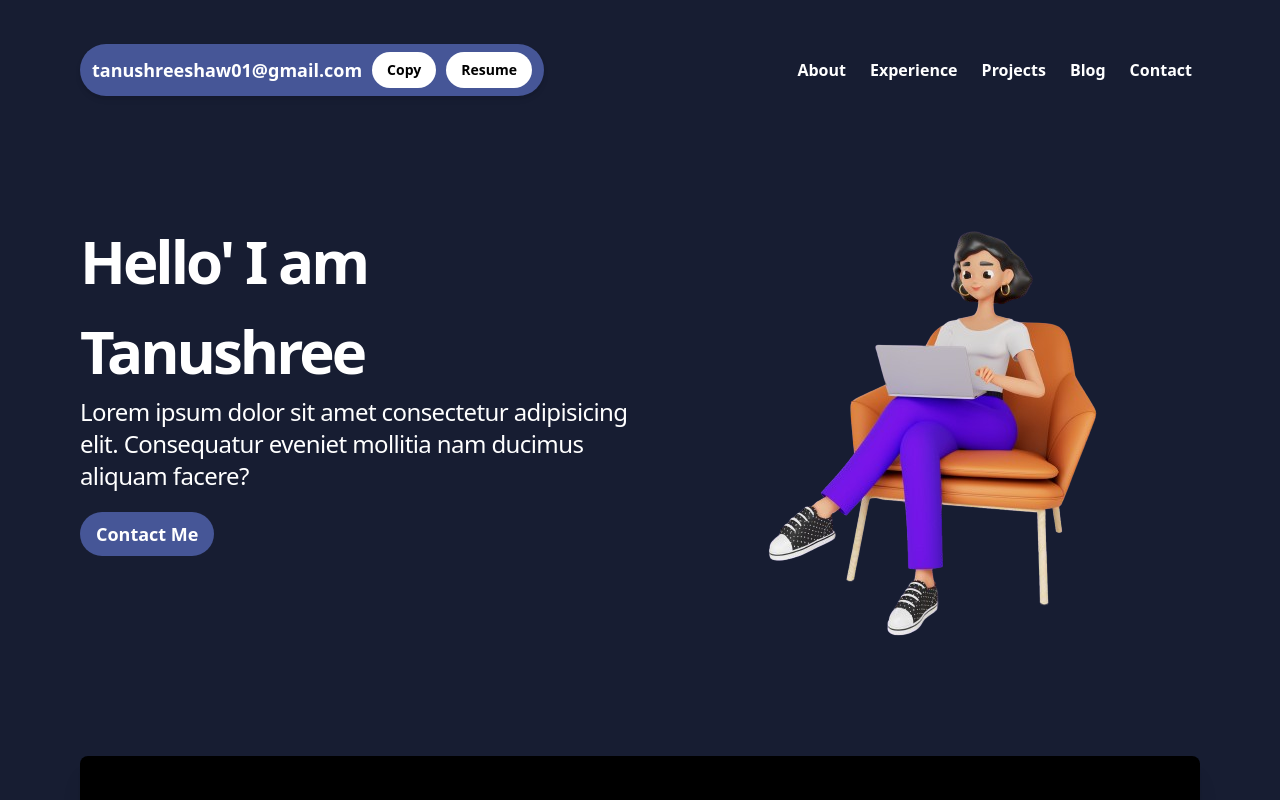
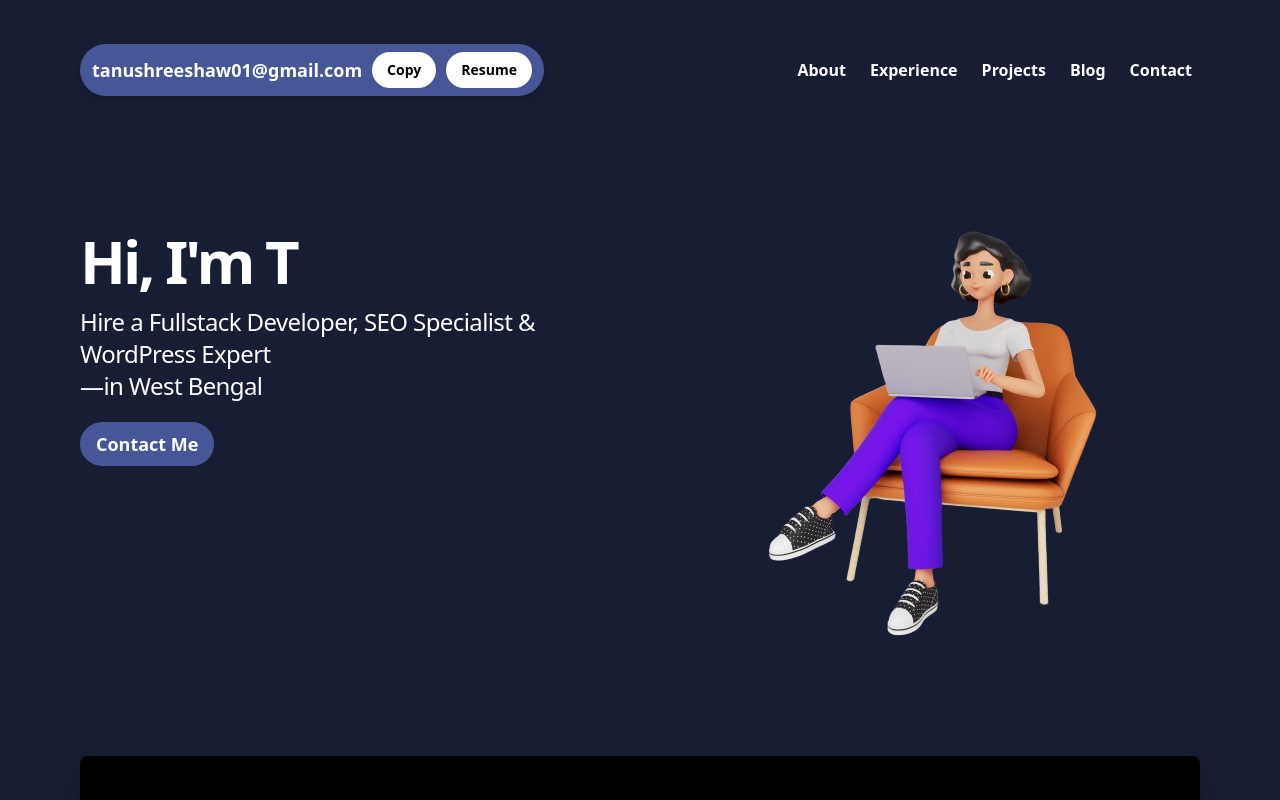
Before and after one commit to tsdebug/my-portfolio-react, a React (Vite) app: page / in a window 1280 px wide. Shown: the top 800 px of the page. Built offline with nearby package versions, Linux system fonts and the light colour scheme.

Commit message:
Changed the intro part of the home page

```diff
--- a/src/Components/Home/Home.jsx
+++ b/src/Components/Home/Home.jsx
@@ -1,11 +1,14 @@
 import React from 'react'
 import avatarImg from "../../assets/A.png"
+import TextChange from "../TextChange";
+
 const Home = () => {
     return (
         <div className='text-white flex w-full justify-between items-start p-10 md:p-20'>
             <div className='md:w-2/4 md:pt-10'>
-                <h1 className='text-3xl md:text-6xl font-bold flex leading-normal tracking-tighter'>Hello' I am Tanushree</h1>
-                <p className='text-sm md:text-2xl tracking-tight'>Lorem ipsum dolor sit amet consectetur adipisicing elit. Consequatur eveniet mollitia nam ducimus aliquam facere?</p>
+                <h1 className='text-3xl md:text-6xl font-bold flex leading-normal tracking-tighter'><TextChange /></h1>
+                <p className='text-sm md:text-2xl tracking-tight'>Hire a Fullstack Developer, SEO Specialist & WordPress Expert</p>
+                <p className='text-sm md:text-2xl tracking-tight'>—in West Bengal</p>
                 <button className='mt-5 md:md-10 text-white py-2 px-3 text-sm md:text-lg md:py-2 md:px-4 hover:opacity-85 duration-300 hover:scale-105 font-semibold rounded-3xl bg-[#465697]'>Contact Me</button>
             </div>
             <div><img src={avatarImg} alt="Avatar img" /></div>
```
